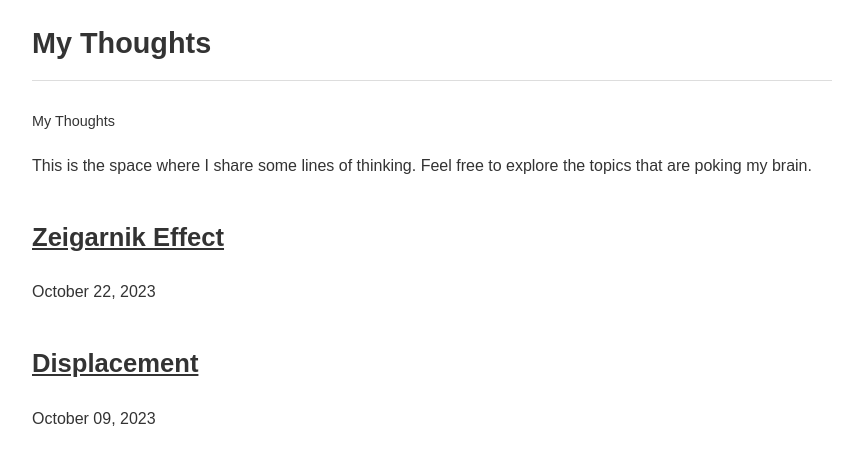
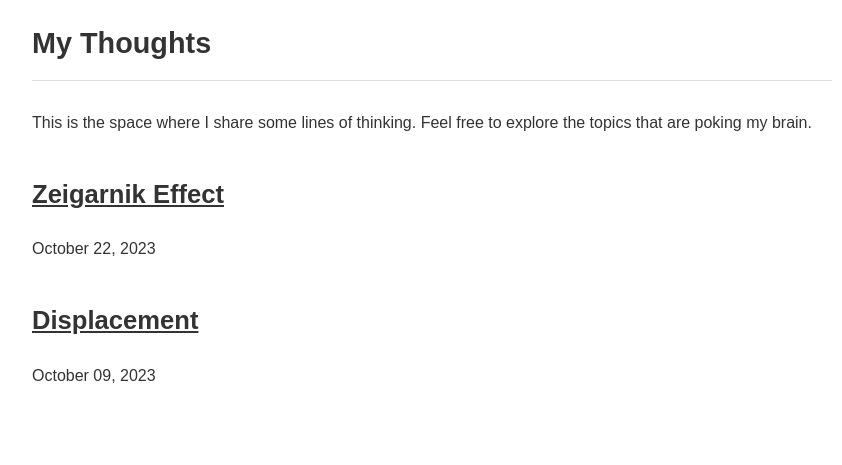
Before and after one commit to 05d762de69/ae87e62189, a Jekyll site: the page built from index.html, in a window 1280 px wide. Shown: the top 465 px of the page, without its empty margins (208-1050 px from the left). Built offline with Jekyll 4.4.1, drawn with Linux system fonts in a browser that asks for light colours.

Commit message:
Update default.html

```diff
--- a/_layouts/default.html
+++ b/_layouts/default.html
@@ -12,7 +12,7 @@
         {% if page.url == "/" or page.url == "/index.html" %}
     <h1>{{ site.title }}</h1>
 
-{% if page.layout == "default" %}
+{% if page.layout == "post" %}
     {% include breadcrumbs.html %}
 {% endif %}
 
```
